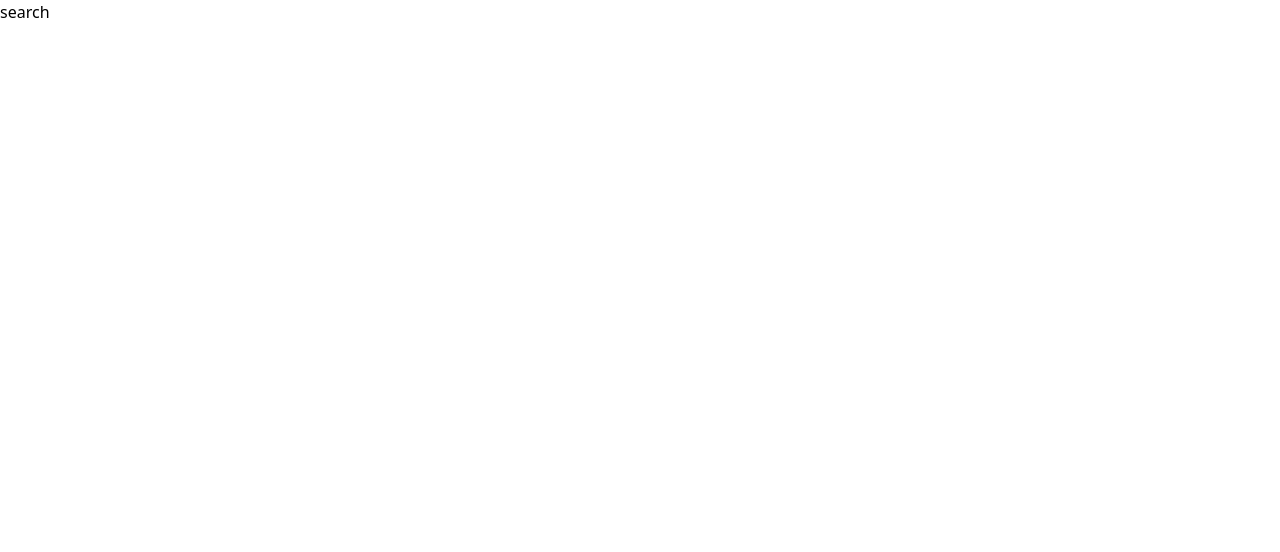
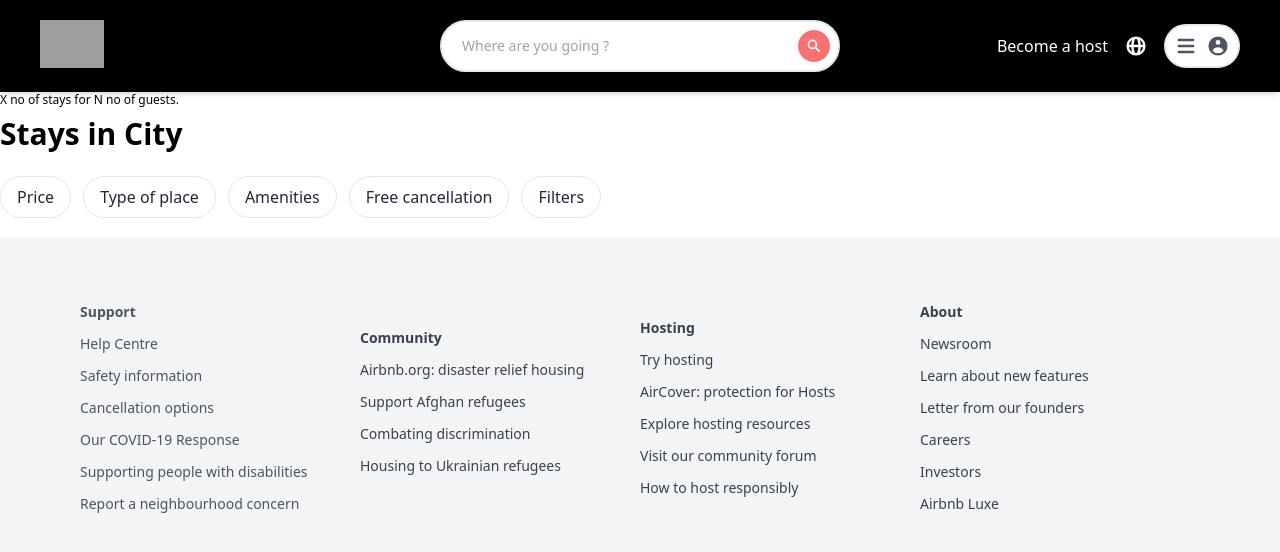
Before and after one commit to siddharth-kothari/airbnb-clone, a Next.js app: page /search in a window 1280 px wide. Shown: the top 552 px of the page. Built offline with nearby package versions, Linux system fonts and the light colour scheme; grey boxes are pictures that could not be loaded.

Commit message:
added search page

```diff
--- a/pages/search.js
+++ b/pages/search.js
@@ -1,9 +1,33 @@
+import Head from 'next/head';
+import Footer from '../components/Footer';
+import Header from '../components/Header'
 
+function Search() {
+  return (
+    <div className='h-screen'>
+      <Head >
+        <title>Airbnb</title>
+        <link rel="icon" href="/airbnb.ico" />
+      </Head>
+      <Header />
+      <main className='flex'>
+        <section>
+          <p className='text-xs'>X no of stays for N no of guests.</p>
+          <h1 className='text-3xl font-semibold mt-2 mb-6'>Stays in City</h1>
+          <div className='hidden lg:inline-flex mb-5 space-x-3 text-gray-800 whitespace-nowrap'>
+            <p className='button'>Price</p>
+            <p className='button'>Type of place</p>
+            <p className='button'>Amenities</p>
+            <p className='button'>Free cancellation</p>
+            <p className='button'>Filters</p>
+          </div>
+        </section>
 
-function search() {
-  return (
-    <div>search</div>
+      </main>
+      <Footer />
+
+    </div>
   )
 }
 
-export default search
+export default Search
--- a/styles/globals.css
+++ b/styles/globals.css
@@ -1,3 +1,10 @@
 @tailwind base;
 @tailwind components;
 @tailwind utilities;
+
+@layer components{
+    .button{
+        @apply   px-4 py-2 border rounded-full cursor-pointer hover:shadow-xl
+        active:scale-95 active:bg-gray-100 transition transform duration-100;
+    }
+}
```
